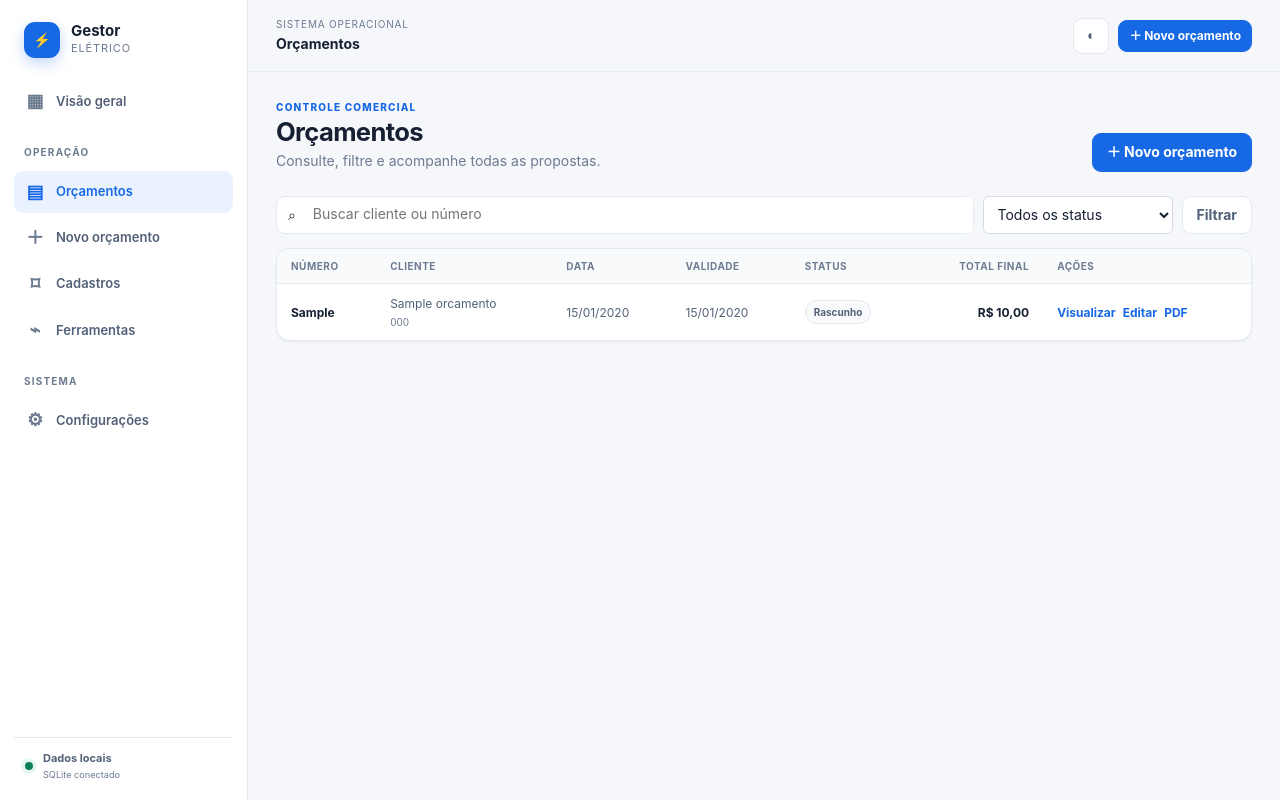
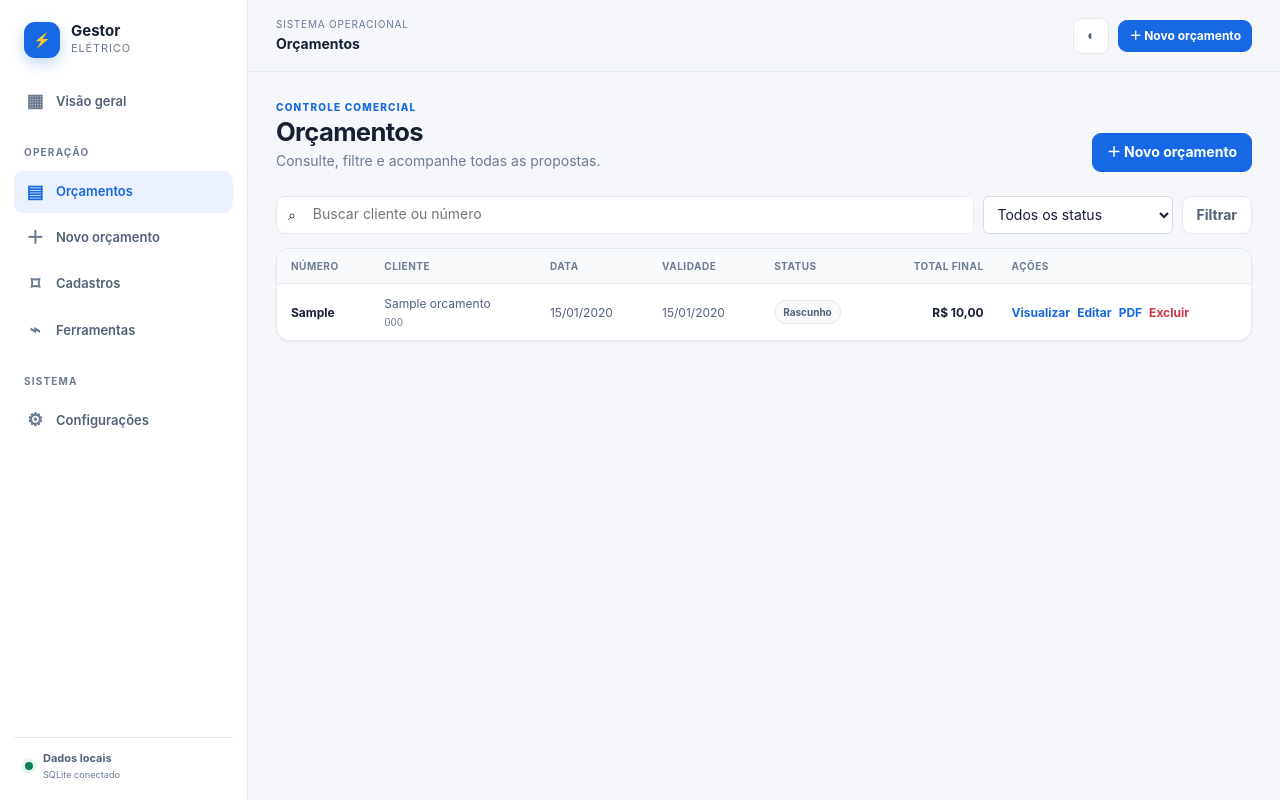
Before and after one commit to megamanutencao2025-dev/orcamento, a Django app: page /orcamentos/ in a window 1280 px wide. Run offline with Django 5.2, Linux system fonts and the light colour scheme; tables that the repository leaves empty hold one stand-in row (values such as "Sample post").

Commit message:
Add delete action to orçamentos list.
Expose the existing excluir endpoint from the list UI with confirmation.

Co-authored-by: Cursor <cursoragent@cursor.com>

```diff
--- a/static/css/global.css
+++ b/static/css/global.css
@@ -181,6 +181,20 @@ td strong { color: var(--color-text); }
 td small { display: block; margin-top: 2px; color: var(--color-text-muted); }
 .align-right { text-align: right; }
 .table-link { color: var(--color-primary); font-weight: 650; white-space: nowrap; }
+button.table-link {
+    padding: 0;
+    min-height: 0;
+    background: none;
+    border: 0;
+    border-radius: 0;
+    box-shadow: none;
+    font: inherit;
+    font-weight: 650;
+    cursor: pointer;
+}
+button.table-link:hover { box-shadow: none; }
+.table-link--danger { color: var(--color-danger); }
+.table-link--danger:hover { color: var(--color-danger-hover); }
 .badge { display: inline-flex; align-items: center; padding: 4px 8px; border-radius: var(--radius-pill); font-size: 10px; font-weight: 750; }
 .badge--rascunho { color: var(--color-text-soft); background: var(--color-surface-muted); border: 1px solid var(--color-border); }
 .badge--enviado, .badge--info { color: var(--color-info); background: var(--color-info-soft); }
--- a/templates/orcamentos/lista.html
+++ b/templates/orcamentos/lista.html
@@ -30,7 +30,17 @@
                     <td>{{ orcamento.validade|date:"d/m/Y" }}</td>
                     <td><span class="badge badge--{{ orcamento.status }}">{{ orcamento.get_status_display }}</span></td>
                     <td class="align-right"><strong>R$ {{ orcamento.total_final|floatformat:2 }}</strong></td>
-                    <td><div class="row-actions"><a class="table-link" href="{% url 'orcamentos:detalhe' orcamento.pk %}">Visualizar</a><a class="table-link" href="{% url 'orcamentos:editar' orcamento.pk %}">Editar</a><a class="table-link" href="{% url 'orcamentos:proposta_pdf' orcamento.pk %}" target="_blank" rel="noopener">PDF</a></div></td>
+                    <td>
+                        <div class="row-actions">
+                            <a class="table-link" href="{% url 'orcamentos:detalhe' orcamento.pk %}">Visualizar</a>
+                            <a class="table-link" href="{% url 'orcamentos:editar' orcamento.pk %}">Editar</a>
+                            <a class="table-link" href="{% url 'orcamentos:proposta_pdf' orcamento.pk %}" target="_blank" rel="noopener">PDF</a>
+                            <form method="post" action="{% url 'orcamentos:excluir' orcamento.pk %}" data-confirm="Excluir definitivamente o orçamento {{ orcamento.numero }}?">
+                                {% csrf_token %}
+                                <button class="table-link table-link--danger" type="submit">Excluir</button>
+                            </form>
+                        </div>
+                    </td>
                 </tr>
             {% empty %}
                 <tr><td colspan="7"><div class="empty-state"><strong>Nenhum resultado.</strong><span>Altere os filtros ou crie um orçamento.</span></div></td></tr>
```
Also changed, not shown: orcamentos/tests.py (+34 -0 lines).
